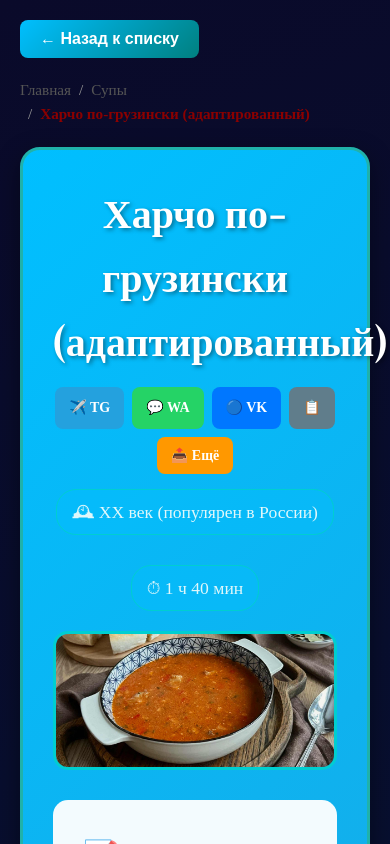
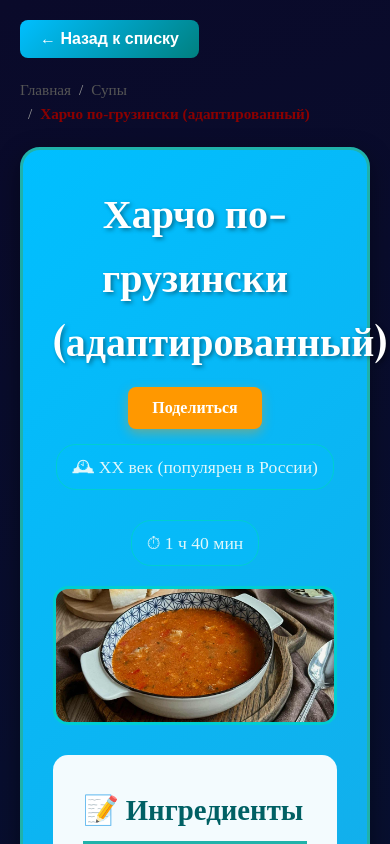
Before and after one commit to svideoproekt-ship-it/russka-kuhnya-9551, a React (Vite) app: page /recipe/10 in a window 390 px wide. Shown: the top 844 px of the page. Built offline with nearby package versions, Linux system fonts and the light colour scheme; a web font is replaced by a local one.

Commit message:
git add src/components/ShareButtons.jsx git commit -m "feat: hybrid share menu (native on mobile, custom dropdown on desktop)" git push origin

```diff
--- a/src/components/ShareButtons.jsx
+++ b/src/components/ShareButtons.jsx
@@ -1,140 +1,184 @@
-import React, { useState } from 'react';
+import React, { useState, useRef, useEffect } from 'react';
 
 const ShareButtons = ({ title, url }) => {
-  const [copied, setCopied] = useState(false);
+  const [showMenu, setShowMenu] = useState(false);
+  const [isMobile, setIsMobile] = useState(false);
+  const menuRef = useRef(null);
 
-  // Формируем абсолютный URL
+  // Определяем, мобильное ли устройство
+  useEffect(() => {
+    setIsMobile(/Android|webOS|iPhone|iPad|iPod|BlackBerry|IEMobile|Opera Mini/i.test(navigator.userAgent));
+  }, []);
+
+  // Закрываем меню при клике вне его
+  useEffect(() => {
+    const handleClickOutside = (event) => {
+      if (menuRef.current && !menuRef.current.contains(event.target)) {
+        setShowMenu(false);
+      }
+    };
+    document.addEventListener('mousedown', handleClickOutside);
+    return () => document.removeEventListener('mousedown', handleClickOutside);
+  }, []);
+
   const shareUrl = url?.startsWith('http')
     ? url
     : `${window.location.origin}${url || window.location.pathname}`;
 
-  const shareText = `Посмотри рецепт "${title}" на сайте Русская Кухня! 🍲 ${shareUrl}`;
+  const shareText = `Посмотри рецепт "${title}" на сайте Русская Кухня! 🍲`;
 
-  // Функция копирования без надоедливого alert
-  const handleCopy = async () => {
-    try {
-      await navigator.clipboard.writeText(shareUrl);
-      setCopied(true);
-      setTimeout(() => setCopied(false), 2000);
-    } catch (err) {
-      console.error('Не удалось скопировать ссылку', err);
-      // Fallback для очень старых браузеров
-      const textArea = document.createElement("textarea");
-      textArea.value = shareUrl;
-      document.body.appendChild(textArea);
-      textArea.select();
-      document.execCommand("copy");
-      document.body.removeChild(textArea);
-      setCopied(true);
-      setTimeout(() => setCopied(false), 2000);
-    }
-  };
-
-  // Функция для нативного меню "Поделиться" (Viber, Почта, SMS и т.д.)
+  // Нативное меню для мобильных
   const handleNativeShare = async () => {
     if (navigator.share) {
       try {
         await navigator.share({
           title: title || 'Русская Кухня',
-          text: `Посмотри рецепт "${title}"!`,
+          text: shareText,
           url: shareUrl
         });
       } catch (err) {
         if (err.name !== 'AbortError') {
-          // Если пользователь отменил или произошла ошибка, просто копируем
-          handleCopy();
+          setShowMenu(true); // Fallback на кастомное меню
         }
       }
     } else {
-      // На ПК, где navigator.share не работает, просто копируем ссылку
-      handleCopy();
+      setShowMenu(true); // ПК или неподдерживаемый браузер
     }
   };
 
-  // Общий стиль для кнопок
-  const btnStyle = (bgColor) => ({
-    padding: '10px 14px',
-    fontSize: '14px',
+  const handleCopy = async () => {
+    try {
+      await navigator.clipboard.writeText(shareUrl);
+      alert('✅ Ссылка скопирована!');
+      setShowMenu(false);
+    } catch (err) {
+      console.error('Не удалось скопировать:', err);
+    }
+  };
+
+  const btnStyle = {
+    padding: '12px 24px',
+    fontSize: '16px',
     color: 'white',
-    background: bgColor,
+    background: '#ff9800',
     border: 'none',
     borderRadius: '8px',
     cursor: 'pointer',
     display: 'inline-flex',
     alignItems: 'center',
     justifyContent: 'center',
-    gap: '6px',
+    gap: '8px',
+    transition: 'all 0.3s ease',
+    fontWeight: '600',
+    fontFamily: 'inherit',
+    boxShadow: '0 4px 12px rgba(255, 152, 0, 0.4)'
+  };
+
+  const menuItemStyle = (bgColor) => ({
+    display: 'flex',
+    alignItems: 'center',
+    gap: '12px',
+    padding: '12px 16px',
+    background: bgColor,
+    color: 'white',
+    textDecoration: 'none',
+    borderRadius: '8px',
+    fontWeight: '600',
+    fontSize: '14px',
     transition: 'transform 0.2s, opacity 0.2s',
-    fontWeight: '600',
-    textDecoration: 'none',
-    fontFamily: 'inherit',
+    cursor: 'pointer',
+    border: 'none',
+    width: '100%',
+    textAlign: 'left'
   });
 
   return (
+    <div style={{ position: 'relative', display: 'inline-block' }} ref={menuRef}>
+      <button
+        onClick={handleNativeShare}
+        style={btnStyle}
+        onMouseOver={(e) => {
+          e.currentTarget.style.background = '#f57c00';
+          e.currentTarget.style.transform = 'translateY(-2px)';
+        }}
+        onMouseOut={(e) => {
+          e.currentTarget.style.background = '#ff9800';
+          e.currentTarget.style.transform = 'translateY(0)';
+        }}
+      >
+         Поделиться
+      </button>
+
+      {/* Выпадающее меню для ПК */}
+      {showMenu && !isMobile && (
         <div style={{
+          position: 'absolute',
+          top: '100%',
+          left: '50%',
+          transform: 'translateX(-50%)',
+          marginTop: '10px',
+          background: 'white',
+          borderRadius: '12px',
+          boxShadow: '0 8px 24px rgba(0,0,0,0.15)',
+          padding: '12px',
+          minWidth: '220px',
+          zIndex: 1000,
           display: 'flex',
-      gap: '8px',
-      justifyContent: 'center',
-      margin: '15px 0',
-      flexWrap: 'wrap'
+          flexDirection: 'column',
+          gap: '8px'
         }}>
-      {/* Telegram */}
           <a
             href={`https://t.me/share/url?url=${encodeURIComponent(shareUrl)}&text=${encodeURIComponent(shareText)}`}
             target="_blank"
             rel="noopener noreferrer"
-        style={btnStyle('#24A1DE')}
-        onMouseOver={(e) => e.currentTarget.style.opacity = '0.9'}
-        onMouseOut={(e) => e.currentTarget.style.opacity = '1'}
+            style={menuItemStyle('#24A1DE')}
+            onMouseOver={(e) => e.currentTarget.style.transform = 'scale(1.02)'}
+            onMouseOut={(e) => e.currentTarget.style.transform = 'scale(1)'}
           >
-        ✈️ TG
+            ✈️ Telegram
           </a>
 
-      {/* WhatsApp */}
           <a
             href={`https://api.whatsapp.com/send?text=${encodeURIComponent(shareText)}`}
             target="_blank"
             rel="noopener noreferrer"
-        style={btnStyle('#25D366')}
-        onMouseOver={(e) => e.currentTarget.style.opacity = '0.9'}
-        onMouseOut={(e) => e.currentTarget.style.opacity = '1'}
+            style={menuItemStyle('#25D366')}
+            onMouseOver={(e) => e.currentTarget.style.transform = 'scale(1.02)'}
+            onMouseOut={(e) => e.currentTarget.style.transform = 'scale(1)'}
           >
-        💬 WA
+            💬 WhatsApp
           </a>
 
-      {/* VK */}
           <a
             href={`https://vk.com/share.php?url=${encodeURIComponent(shareUrl)}&title=${encodeURIComponent(title)}`}
             target="_blank"
             rel="noopener noreferrer"
-        style={btnStyle('#0077FF')}
-        onMouseOver={(e) => e.currentTarget.style.opacity = '0.9'}
-        onMouseOut={(e) => e.currentTarget.style.opacity = '1'}
+            style={menuItemStyle('#0077FF')}
+            onMouseOver={(e) => e.currentTarget.style.transform = 'scale(1.02)'}
+            onMouseOut={(e) => e.currentTarget.style.transform = 'scale(1)'}
           >
-        🔵 VK
+            🔵 ВКонтакте
           </a>
 
-      {/* Копировать ссылку */}
+          <a
+            href={`mailto:?subject=${encodeURIComponent(title)}&body=${encodeURIComponent(shareText)}`}
+            style={menuItemStyle('#EA4335')}
+            onMouseOver={(e) => e.currentTarget.style.transform = 'scale(1.02)'}
+            onMouseOut={(e) => e.currentTarget.style.transform = 'scale(1)'}
+          >
+             Email
+          </a>
+
           <button
             onClick={handleCopy}
-        style={btnStyle(copied ? '#4CAF50' : '#607D8B')} // Серый цвет, зелёный при успехе
-        onMouseOver={(e) => e.currentTarget.style.transform = 'scale(1.05)'}
+            style={menuItemStyle('#607D8B')}
+            onMouseOver={(e) => e.currentTarget.style.transform = 'scale(1.02)'}
             onMouseOut={(e) => e.currentTarget.style.transform = 'scale(1)'}
-        title="Скопировать ссылку"
           >
-        {copied ? '✅' : '📋'}
+            📋 Копировать ссылку
           </button>
-
-      {/* ЕЩЁ (Нативное меню устройства: Почта, Viber, SMS и т.д.) */}
-      <button
-        onClick={handleNativeShare}
-        style={btnStyle('#FF9800')}
-        onMouseOver={(e) => e.currentTarget.style.transform = 'scale(1.05)'}
-        onMouseOut={(e) => e.currentTarget.style.transform = 'scale(1)'}
-        title="Поделиться через другие приложения"
-      >
-        📤 Ещё
-      </button>
+        </div>
+      )}
     </div>
   );
 };
```
Lines whose indentation alone changed are shown as unchanged.
